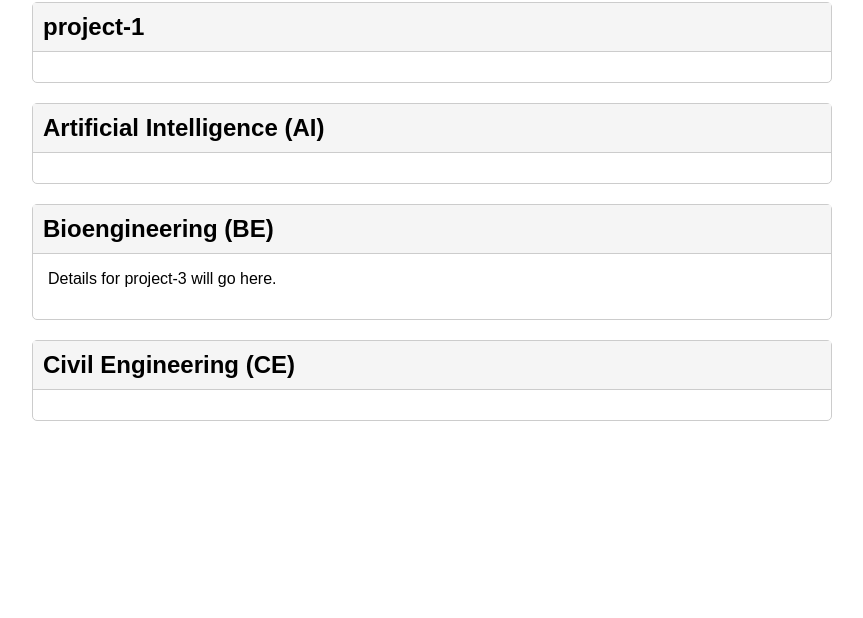
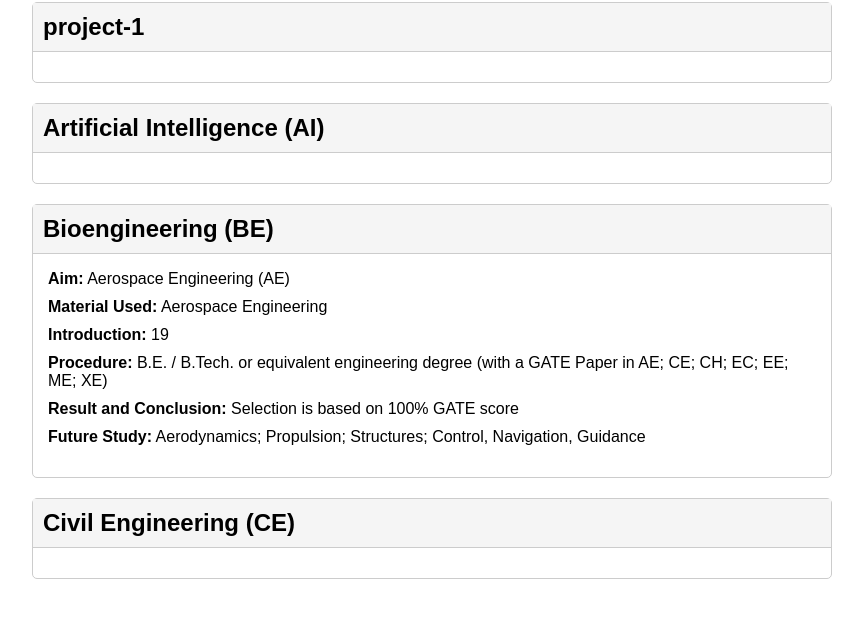
Before and after one commit to Ray2708-Michael/RAHUL, a plain HTML site: page labproject.html in a window 1280 px wide. Both pictures are taken after a click on the element "Bioengineering (BE)". Shown: the part 78-696 px from the top of the page, without its empty margins (208-1071 px from the left). Drawn offline with Linux system fonts and the light colour scheme.

Commit message:
Update labproject.html

```diff
--- a/labproject.html
+++ b/labproject.html
@@ -74,7 +74,14 @@
             <h2 onclick="toggleDetails('ai')">Artificial Intelligence (AI)</h2>
             <div id="ai" class="details">
                 <!-- Add project-2 details here -->
-                <p>Details for project-2 will go here.</p>
+                <ul>
+                    <li><strong>Aim:</strong> Aerospace Engineering (AE)</li>
+                    <li><strong>Material Used:</strong> Aerospace Engineering</li>
+                    <li><strong>Introduction:</strong> 19</li>
+                    <li><strong>Procedure:</strong> B.E. / B.Tech. or equivalent engineering degree (with a GATE Paper in AE; CE; CH; EC; EE; ME; XE)</li>
+                    <li><strong>Result and Conclusion:</strong> Selection is based on 100% GATE score</li>
+                    <li><strong>Future Study:</strong> Aerodynamics; Propulsion; Structures; Control, Navigation, Guidance</li>
+                </ul>
             </div>
         </div>
 
@@ -83,7 +90,14 @@
             <h2 onclick="toggleDetails('bioengineering')">Bioengineering (BE)</h2>
             <div id="bioengineering" class="details">
                 <!-- Add project-3 details here -->
-                <p>Details for project-3 will go here.</p>
+                <ul>
+                    <li><strong>Aim:</strong> Aerospace Engineering (AE)</li>
+                    <li><strong>Material Used:</strong> Aerospace Engineering</li>
+                    <li><strong>Introduction:</strong> 19</li>
+                    <li><strong>Procedure:</strong> B.E. / B.Tech. or equivalent engineering degree (with a GATE Paper in AE; CE; CH; EC; EE; ME; XE)</li>
+                    <li><strong>Result and Conclusion:</strong> Selection is based on 100% GATE score</li>
+                    <li><strong>Future Study:</strong> Aerodynamics; Propulsion; Structures; Control, Navigation, Guidance</li>
+                </ul>
             </div>
         </div>
 
@@ -92,7 +106,14 @@
             <h2 onclick="toggleDetails('civil')">Civil Engineering (CE)</h2>
             <div id="civil" class="details">
                 <!-- Add project-4 details here -->
-                <p>Details for project-4 will go here.</p>
+                <ul>
+                    <li><strong>Aim:</strong> Aerospace Engineering (AE)</li>
+                    <li><strong>Material Used:</strong> Aerospace Engineering</li>
+                    <li><strong>Introduction:</strong> 19</li>
+                    <li><strong>Procedure:</strong> B.E. / B.Tech. or equivalent engineering degree (with a GATE Paper in AE; CE; CH; EC; EE; ME; XE)</li>
+                    <li><strong>Result and Conclusion:</strong> Selection is based on 100% GATE score</li>
+                    <li><strong>Future Study:</strong> Aerodynamics; Propulsion; Structures; Control, Navigation, Guidance</li>
+                </ul>
             </div>
         </div>
 
```
